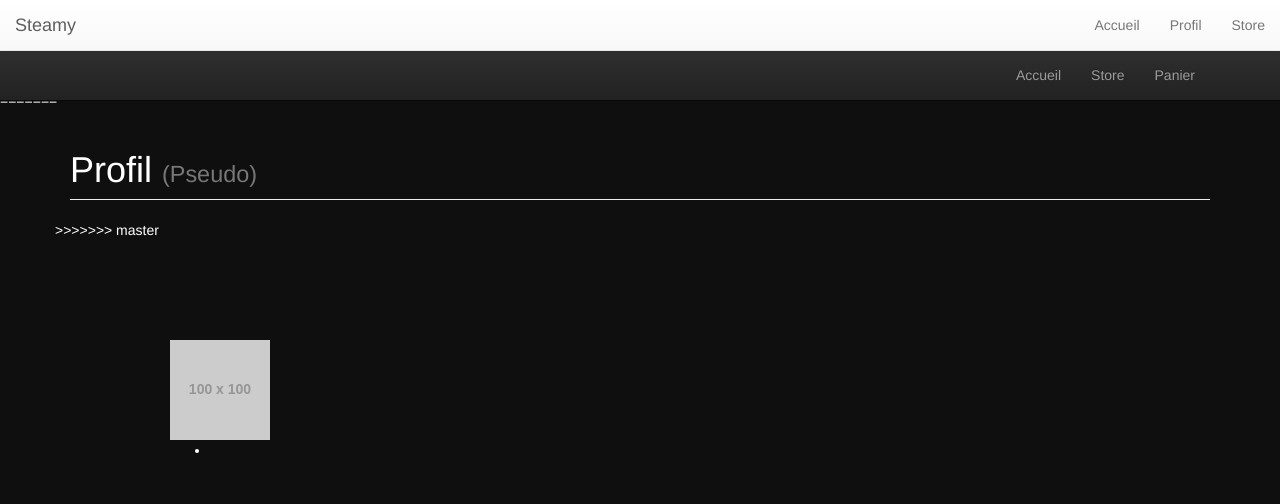
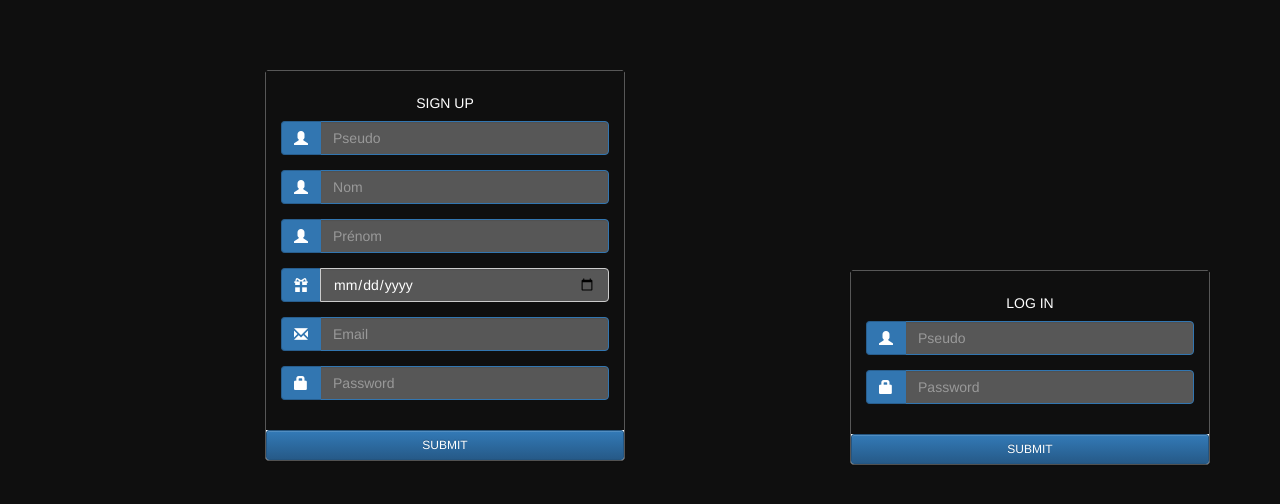
Before and after one commit to Hyce/steam_like, a PHP site: page / in a window 1280 px wide. Shown: the top 504 px of the page. Run offline with PHP 8.4, Linux system fonts and the light colour scheme; grey boxes labelled with a size stand in for pictures from a placeholder-image service; some libraries are stand-ins or nearby versions.

Commit message:
connexion

```diff
--- a/css/style.css
+++ b/css/style.css
@@ -25,7 +25,16 @@ body
     color: rgb(255, 255, 255);
 }
 .form-signup input[type="text"],.form-signup input[type="password"] { border: 1px solid rgb(50, 118, 177); }
-
+.panel-body{
+    background-color: #0f0f0f !important;
+}
+.form-control{
+    background-color: #575757;
+    color: white;
+}
+.panel-default{
+    border-color: #575757;
+}
 /****Profil****/
 .nomdujeu{
     text-align: center;
--- a/index.php
+++ b/index.php
@@ -1,62 +1,79 @@
 <?php
 include 'header.php';
 ?>
-<?php
-include 'menu.php'
-?>
+    <div class="log">
 
-<<<<<<< HEAD
-    <div class="header">
-    <!-- Fixed navbar -->
-    <nav class="navbar navbar-default navbar-fixed-top">
-        <div class="container-fluid">
-            <div class="navbar-header">
-                <button type="button" class="navbar-toggle collapsed" data-toggle="collapse" data-target="#navbar" aria-expanded="false" aria-controls="navbar">
-                    <span class="sr-only">Toggle navigation</span>
-                    <span class="icon-bar"></span>
-                    <span class="icon-bar"></span>
-                    <span class="icon-bar"></span>
-                </button>
-                <a class="navbar-brand" href="#">Steamy</a>
-            </div>
-            <div id="navbar" class="navbar-collapse collapse">
-                <ul class="nav navbar-nav navbar-right">
-                    <li><a href="../navbar/">Accueil</a></li>
-                    <li><a href="../navbar-static-top/">Profil</a></li>
-                    <li><a href="./">Store</a></li>
-                </ul>
-            </div>
-            <!--/.nav-collapse -->
-        </div>
-    </nav>
-=======
-
-<!-- Page Content -->
+        <!-- Navigation -->
             <div class="container">
-
-    <!-- Portfolio Item Heading -->
                 <div class="row">
-        <div class="col-lg-12">
-            <h1 class="page-header">Profil
-                <small>(Pseudo)</small>
-            </h1>
-        </div>
->>>>>>> master
-    </div>
-<div class="contain">
-    <div class="row">
-        <div class="col-md-9">
-            <div>
-                <div class="profile"><img class="media-object" src="http://placehold.it/100x100/" alt="post2">
-                    <ul>
-                        <li>
-
-                        </li>
-                    </ul>
+                    <div class="col-md-4 col-md-offset-2 bod">
+                        <div class="panel panel-default">
+                            <div class="panel-body">
+                                <h5 class="text-center">SIGN UP</h5>
+                                <form class="form form-signup" role="form">
+                                    <div class="form-group">
+                                        <div class="input-group">
+                                            <span class="input-group-addon"><span class="glyphicon glyphicon-user"></span></span>
+                                            <input type="text" class="form-control" placeholder="Pseudo" />
                                         </div>
                                     </div>
-        <div class="col-md-3">
-
+                                    <div class="form-group">
+                                        <div class="input-group">
+                                            <span class="input-group-addon"><span class="glyphicon glyphicon-user"></span></span>
+                                            <input type="text" class="form-control" placeholder="Nom" />
+                                        </div>
+                                    </div>
+                                    <div class="form-group">
+                                        <div class="input-group">
+                                            <span class="input-group-addon"><span class="glyphicon glyphicon-user"></span></span>
+                                            <input type="text" class="form-control" placeholder="Prénom" />
+                                        </div>
+                                    </div>
+                                    <div class="form-group">
+                                        <div class="input-group">
+                                            <span class="input-group-addon"><span class="glyphicon glyphicon-gift"></span></span>
+                                            <input type="date" class="form-control" placeholder="Date de Naissance" />
+                                        </div>
+                                    </div>
+                                    <div class="form-group">
+                                        <div class="input-group">
+                            <span class="input-group-addon"><span class="glyphicon glyphicon-envelope"></span>
+                            </span>
+                                            <input type="text" class="form-control" placeholder="Email" />
+                                        </div>
+                                    </div>
+                                    <div class="form-group">
+                                        <div class="input-group">
+                                            <span class="input-group-addon"><span class="glyphicon glyphicon-lock"></span></span>
+                                            <input type="password" class="form-control" placeholder="Password" />
+                                        </div>
+                                    </div>
+                            </div>
+                            <a href="" class="btn btn-sm btn-primary btn-block" role="button">
+                                SUBMIT</a> </form>
+                        </div>
+                    </div>
+                    <div class="col-md-4 col-md-offset-2 bo">
+                        <div class="panel panel-default">
+                            <div class="panel-body">
+                                <h5 class="text-center">LOG IN</h5>
+                                <form class="form form-signup" role="form">
+                                    <div class="form-group">
+                                        <div class="input-group">
+                                            <span class="input-group-addon"><span class="glyphicon glyphicon-user"></span></span>
+                                            <input type="text" class="form-control" placeholder="Pseudo" />
+                                        </div>
+                                    </div>
+                                    <div class="form-group">
+                                        <div class="input-group">
+                                            <span class="input-group-addon"><span class="glyphicon glyphicon-lock"></span></span>
+                                            <input type="password" class="form-control" placeholder="Password" />
+                                        </div>
+                                    </div>
+                            </div>
+                            <a href="" class="btn btn-sm btn-primary btn-block" role="button">
+                                SUBMIT</a> </form>
+                        </div>
                     </div>
                 </div>
 </div>
```
Lines whose indentation alone changed are shown as unchanged.
